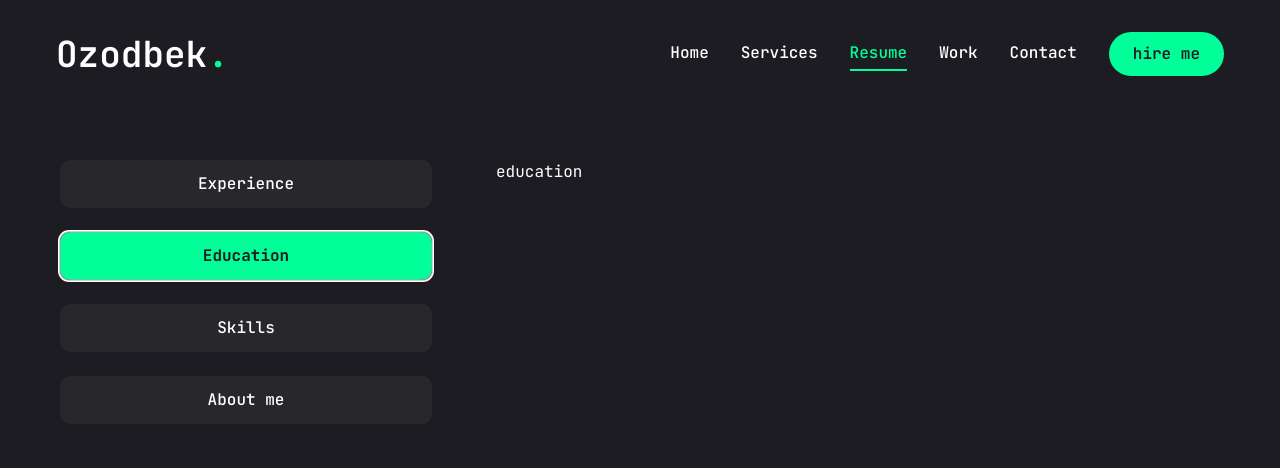
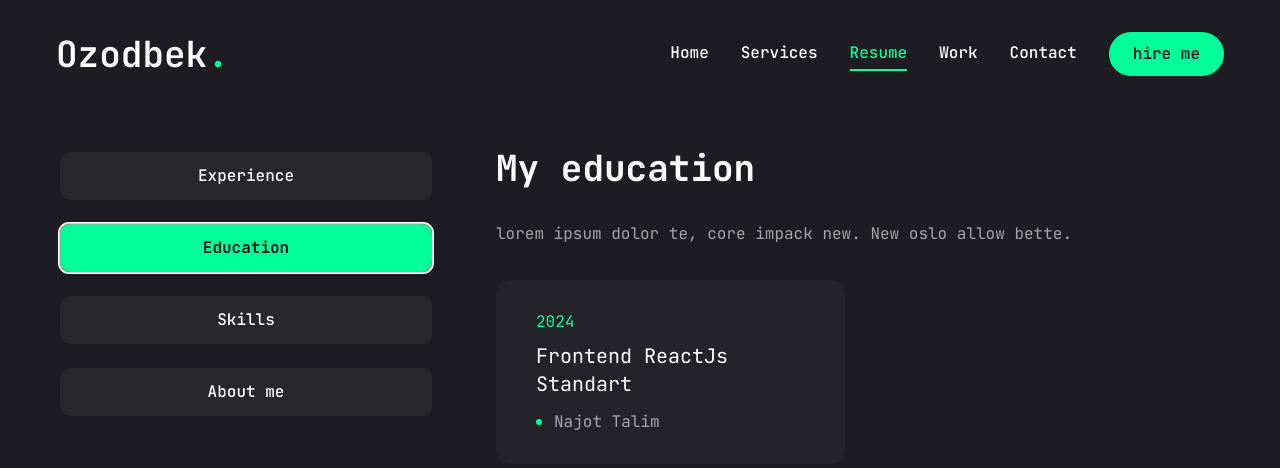
Before and after one commit to ozodbekDv/portfolio, a React (Vite) app: page /resume in a window 1280 px wide. Both pictures are taken after a click on the tab "Education". Shown: the top 468 px of the page. Built offline with nearby package versions, Linux system fonts and the light colour scheme.

Commit message:
add education and skills

```diff
--- a/src/components/ui/scroll-area.jsx
+++ b/src/components/ui/scroll-area.jsx
@@ -1,20 +1,21 @@
-"use client"
+"use client";
 
-import * as React from "react"
-import * as ScrollAreaPrimitive from "@radix-ui/react-scroll-area"
+import * as React from "react";
+import * as ScrollAreaPrimitive from "@radix-ui/react-scroll-area";
 
 import { cn } from "../../lib/utils";
 
-function ScrollArea({
-  className,
-  children,
-  ...props
-}) {
+function ScrollArea({ className, children, ...props }) {
   return (
-    <ScrollAreaPrimitive.Root data-slot="scroll-area" className={cn("relative", className)} {...props}>
+    <ScrollAreaPrimitive.Root
+      data-slot="scroll-area"
+      className={cn("relative", className)}
+      {...props}
+    >
       <ScrollAreaPrimitive.Viewport
         data-slot="scroll-area-viewport"
-        className="ring-ring/10 dark:ring-ring/20 dark:outline-ring/40 outline-ring/50 size-full rounded-[inherit] transition-[color,box-shadow] focus-visible:ring-4 focus-visible:outline-1">
+        className="ring-ring/10 dark:ring-ring/20 dark:outline-ring/40 outline-ring/50 size-full rounded-[inherit] transition-[color,box-shadow] focus-visible:ring-4 focus-visible:outline-1"
+      >
         {children}
       </ScrollAreaPrimitive.Viewport>
       <ScrollBar />
@@ -23,11 +24,7 @@ function ScrollArea({
   );
 }
 
-function ScrollBar({
-  className,
-  orientation = "vertical",
-  ...props
-}) {
+function ScrollBar({ className, orientation = "vertical", ...props }) {
   return (
     <ScrollAreaPrimitive.ScrollAreaScrollbar
       data-slot="scroll-area-scrollbar"
@@ -40,12 +37,14 @@ function ScrollBar({
           "h-2.5 flex-col border-t border-t-transparent",
         className
       )}
-      {...props}>
+      {...props}
+    >
       <ScrollAreaPrimitive.ScrollAreaThumb
         data-slot="scroll-area-thumb"
-        className="bg-border relative flex-1 rounded-full" />
+        className="bg-[#00ff99] relative flex-1 rounded-full"
+      />
     </ScrollAreaPrimitive.ScrollAreaScrollbar>
   );
 }
 
-export { ScrollArea, ScrollBar }
+export { ScrollArea, ScrollBar };
--- a/src/pages/Resume.jsx
+++ b/src/pages/Resume.jsx
@@ -92,14 +92,14 @@ const skills = {
   title: "My skills",
   describtion: "lorem ipsum dolor te, core impack new. New oslo allow bette.",
   skillsList: [
-    { icons: <FaHtml5 />, name: "html" },
-    { icons: <FaCss3 />, name: "css" },
-    { icons: <FaJs />, name: "javasript" },
-    { icons: <FaReact />, name: "react.js" },
-    { icons: <SiNextdotjs />, name: "next.js" },
-    { icons: <SiTailwindcss />, name: "tailwind.css" },
-    { icons: <FaNodeJs />, name: "node.js" },
-    { icons: <FaFigma />, name: "figma" },
+    { icon: <FaHtml5 />, name: "html" },
+    { icon: <FaCss3 />, name: "css" },
+    { icon: <FaJs />, name: "javasript" },
+    { icon: <FaReact />, name: "react.js" },
+    { icon: <SiNextdotjs />, name: "next.js" },
+    { icon: <SiTailwindcss />, name: "tailwind.css" },
+    { icon: <FaNodeJs />, name: "node.js" },
+    { icon: <FaFigma />, name: "figma" },
   ],
 };
 
@@ -126,7 +126,7 @@ function Resume() {
         opacity: 1,
         transition: { delay: 2.4, duration: 0.4, ease: "easeIn" },
       }}
-      className="min-h-[80vh] flex items-center justify-center py-12 xl:px-0"
+      className="min-h-[70vh] flex items-center justify-center py-10 xl:px-0"
     >
       <div className="container mx-auto">
         <Tabs
@@ -175,14 +175,73 @@ function Resume() {
                 </ScrollArea>
               </div>
             </TabsContent>
+
             {/* education */}
             <TabsContent value="education" className="w-full">
-              education
+              <div className="flex flex-col text-center gap-[30px] xl:text-left">
+                <h3 className="text-4xl font-bold">{education.title}</h3>
+                <p className="max-w-[600px] text-white/60 mx-auto xl:mx-0">
+                  {education.describtion}
+                </p>
+                <ScrollArea className="h-[400px]">
+                  <ul className="grid grid-cols-1 lg:grid-cols-2 gap-[30px]">
+                    {education.items.map((item, index) => {
+                      return (
+                        <li
+                          key={index}
+                          className="bg-[#232329] h-[184px] py-6 px-10 rounded-xl flex flex-col justify-center items-center lg:items-start gap-1"
+                        >
+                          <span className="text-[#00ff99] ">
+                            {item.duration}
+                          </span>
+                          <h3 className="text-xl max-w-[260px] min-h-[60px] text-center lg:text-left">
+                            {item.degree}
+                          </h3>
+                          <div className="flex items-center gap-3 ">
+                            {/* dot */}
+                            <span className="w-[6px] h-[6px] rounded-full bg-[#00ff99]"></span>
+                            <p className="text-white/60">{item.institution}</p>
+                          </div>
+                        </li>
+                      );
+                    })}
+                  </ul>
+                </ScrollArea>
+              </div>
             </TabsContent>
+
             {/* skills */}
-            <TabsContent value="skills" className="w-full">
-              skills
+            <TabsContent value="skills" className="w-full h-full">
+              <div className="flex flex-col gap-[30px]">
+                <div className="flex flex-col gap-[30px] text-center xl:text-left">
+                  <h3 className="text-4xl font-bold">{skills.title}</h3>
+                  <p className="max-w-[550px] text-white/60 mx-auto xl:mx-0">
+                    {skills.describtion}
+                  </p>
+                </div>
+                <ul className="grid grid-cols-2 md:grid-cols-4 sm:grid-cols-3 xl:gap-[30px]">
+                  {skills.skillsList.map((skill, index) => {
+                    return (
+                      <li key={index}>
+                        <TooltipProvider delayDuration={100}>
+                          <Tooltip>
+                            <TooltipTrigger>
+                              <div className="text-6xl group-hover:text-[#00ff99] transition-all duration-300">
+                                {skill.icon}
+                              </div>
+                            </TooltipTrigger>
+                            <TooltipContent>
+                              <p>{skill.name}</p>
+                            </TooltipContent>
+                          </Tooltip>
+                        </TooltipProvider>
+                      </li>
+                    );
+                  })}
+                </ul>
+              </div>
             </TabsContent>
+
             {/* about */}
             <TabsContent value="about" className="w-full">
               about
```
